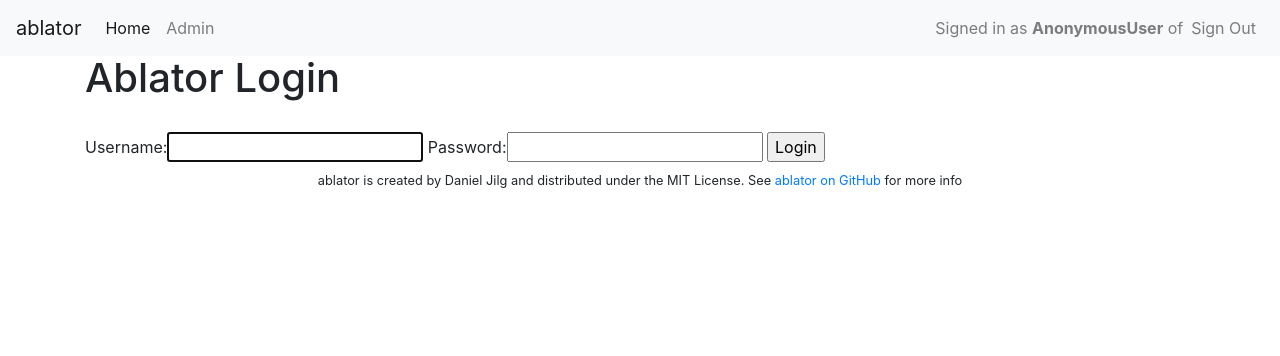
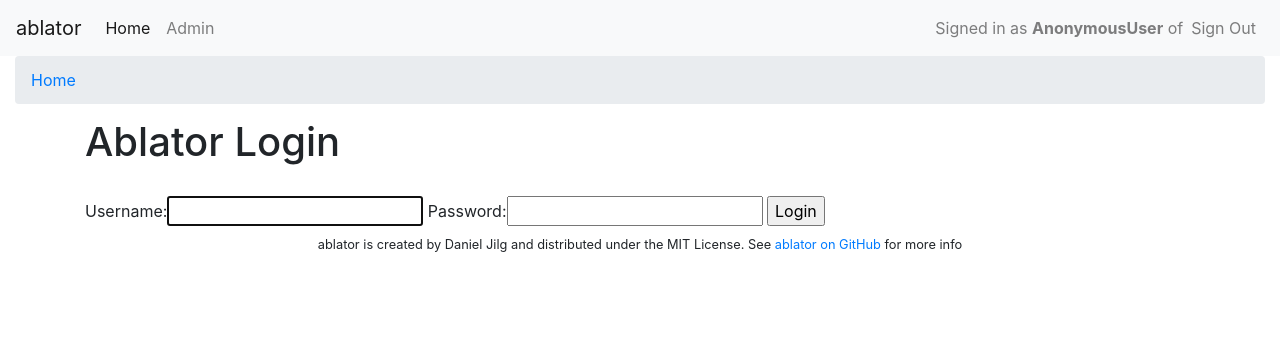
Before and after one commit to ablator/ablator, a Django app: page /accounts/login/ in a window 1280 px wide. Shown: the top 356 px of the page. Run offline with Django 3.2, Linux system fonts and the light colour scheme; some libraries are stand-ins or nearby versions.

Commit message:
Update App View to Bootstrap 4
#33

```diff
--- a/ablator/web_admin/templates/_base.html
+++ b/ablator/web_admin/templates/_base.html
@@ -48,8 +48,13 @@
     </div>
 </nav>
 
-{% block back %}
-{% endblock %}
+<div class="container-fluid">
+    <ol class="breadcrumb">
+        <li class="breadcrumb-item"><a href="{% url 'home' %}">Home</a></li>
+        {% block back %}
+        {% endblock %}
+    </ol>
+</div>
 
 {% block body %}
     <div class="container-fluid">
--- a/ablator/web_admin/templates/app.html
+++ b/ablator/web_admin/templates/app.html
@@ -1,9 +1,9 @@
 {% extends '_base.html' %}
 {% block back %}
-    <a href="{% url 'home' %}">&larr; Back to Overview</a>
+    <li class="breadcrumb-item active">{{ app.name }}</li>
 {% endblock %}
 
-{% block body %}
+{% block content %}
     <h1>{{ app.name }}</h1>
     {% for functionality in app.functionality_set.all %}
             {% include '_includes/functionality_enabled_users.html' %}
```
